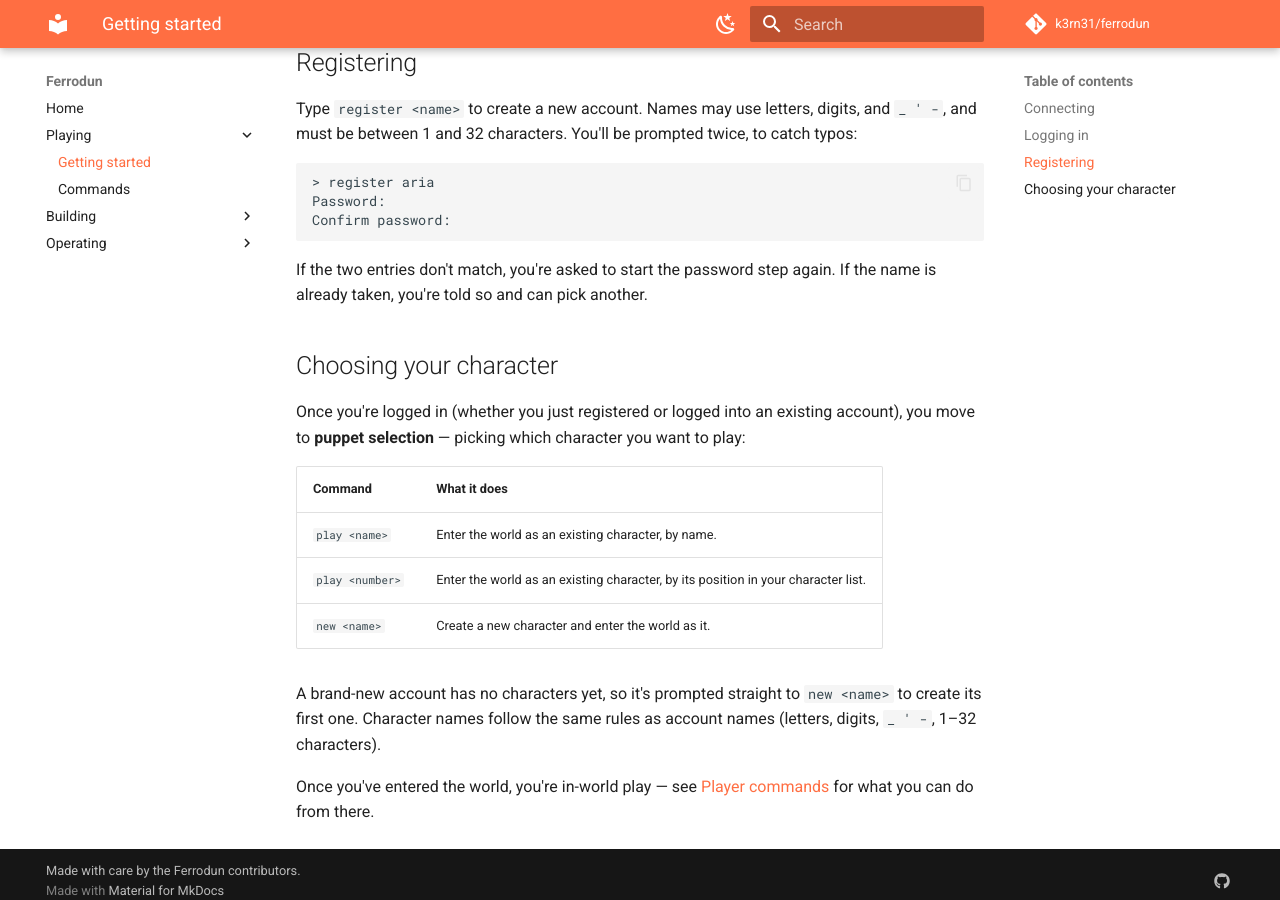
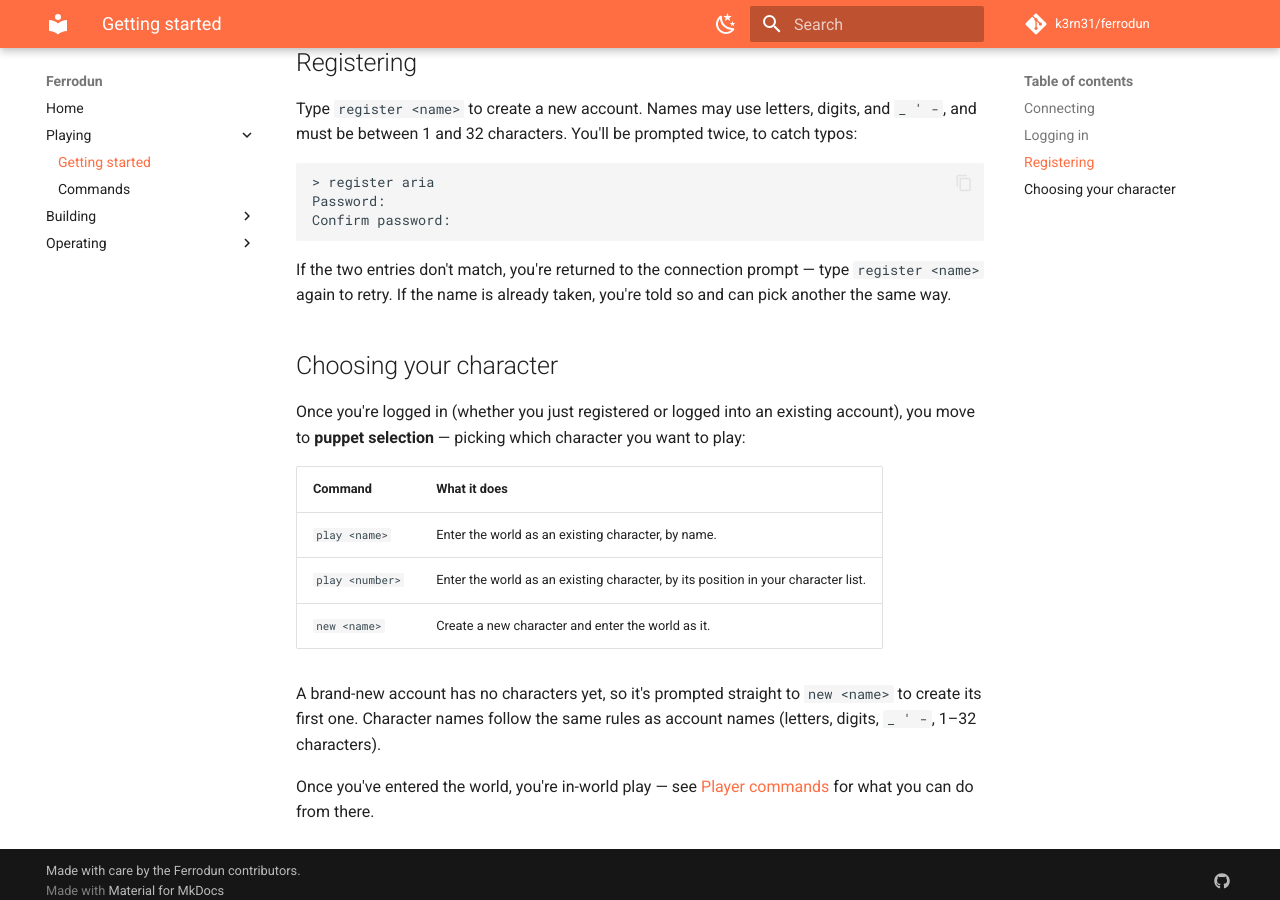
Before and after one commit to k3rn31/ferrodun, an MkDocs documentation site: the page built from docs/docs/playing/getting-started.md, in a window 1280 px wide and 900 px high, scrolled down 1108 px. Built offline with MkDocs 1.6.1 and Material for MkDocs 9.7.7, drawn with Linux system fonts in a browser that asks for light colours; comment, search, counter and statistics services are not loaded; the version menu is left out.

Commit message:
docs: verify and correct Playing pages against the command set

````diff
--- a/docs/docs/playing/getting-started.md
+++ b/docs/docs/playing/getting-started.md
@@ -48,8 +48,9 @@
 Confirm password:
 ```
 
-If the two entries don't match, you're asked to start the password step
-again. If the name is already taken, you're told so and can pick another.
+If the two entries don't match, you're returned to the connection prompt —
+type `register <name>` again to retry. If the name is already taken, you're
+told so and can pick another the same way.
 
 ## Choosing your character
 
````
Also changed, not shown: docs/docs/playing/commands.md (+3 -2 lines).
